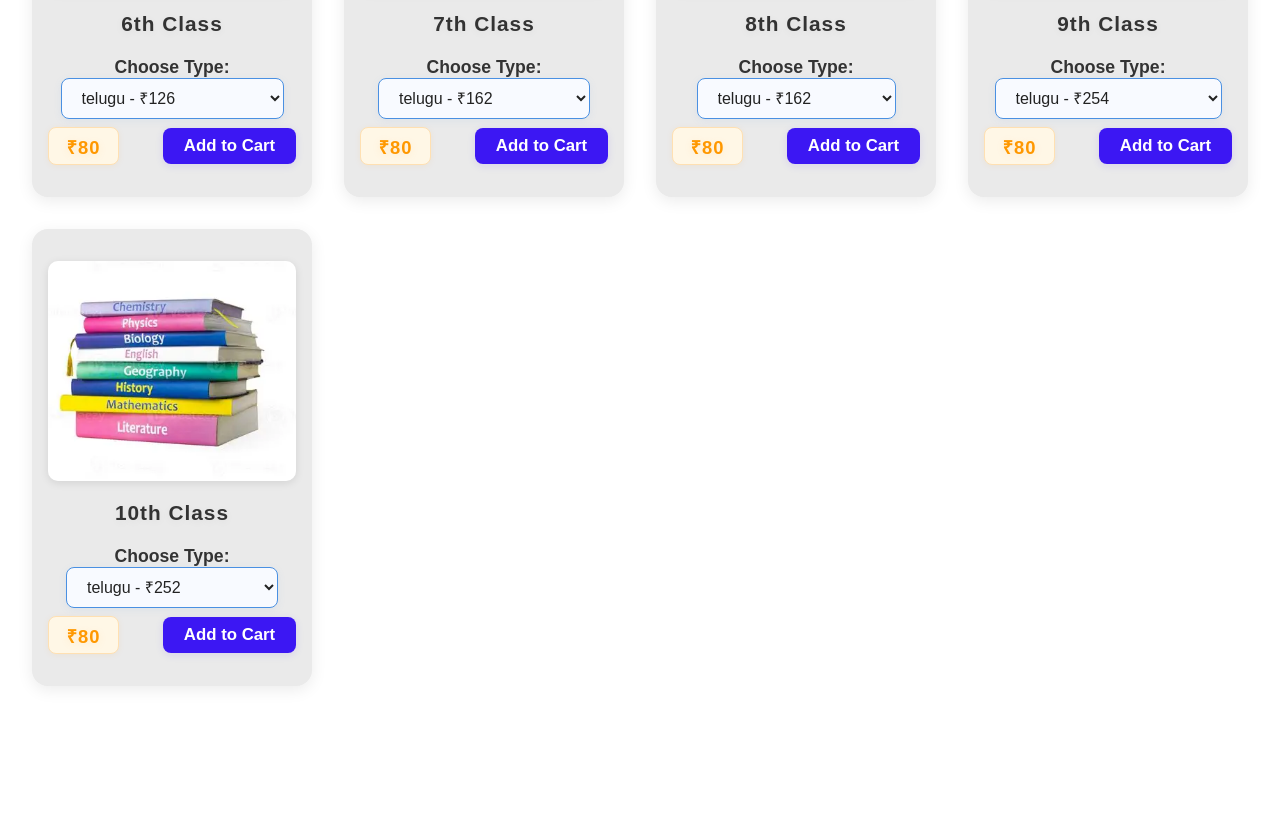
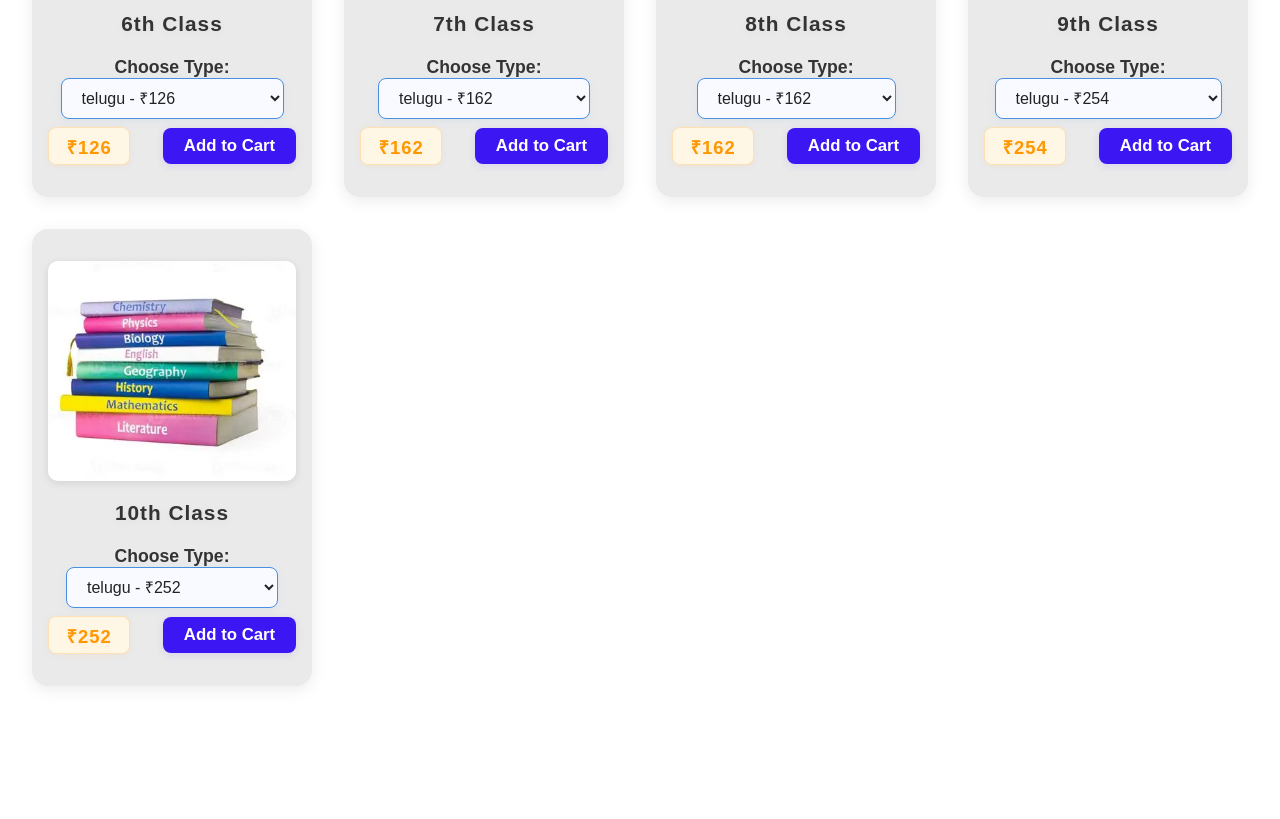
Before and after one commit to battulahemanth/localmarket, a plain HTML site: page books.html in a window 1280 px wide. Shown: the part 520-1339 px from the top of the page. Drawn offline with Linux system fonts and the light colour scheme.

Commit message:
Update books.html

```diff
--- a/books.html
+++ b/books.html
@@ -55,7 +55,7 @@
           </select>
 
           <div class="card-action-row">
-            <div class="item-rate" id="book-price">₹80</div>
+            <div class="item-rate" id="book-price">₹126</div>
             <button class="add-to-cart-btn">Add to Cart</button>
           </div>
         </div>
@@ -77,7 +77,7 @@
           </select>
 
           <div class="card-action-row">
-            <div class="item-rate" id="book-price">₹80</div>
+            <div class="item-rate" id="book-price">₹162</div>
             <button class="add-to-cart-btn">Add to Cart</button>
           </div>
         </div>
@@ -100,7 +100,7 @@
           </select>
 
           <div class="card-action-row">
-            <div class="item-rate" id="book-price">₹80</div>
+            <div class="item-rate" id="book-price">₹162</div>
             <button class="add-to-cart-btn">Add to Cart</button>
           </div>
         </div>
@@ -140,7 +140,7 @@
           </select>
 
           <div class="card-action-row">
-            <div class="item-rate" id="book-price">₹80</div>
+            <div class="item-rate" id="book-price">₹254</div>
             <button class="add-to-cart-btn">Add to Cart</button>
           </div>
         </div>
@@ -166,7 +166,7 @@
               </select>
 
               <div class="card-action-row">
-                <div class="item-rate" id="book-price">₹80</div>
+                <div class="item-rate" id="book-price">₹252</div>
                 <button class="add-to-cart-btn">Add to Cart</button>
               </div>
             </div>
```
